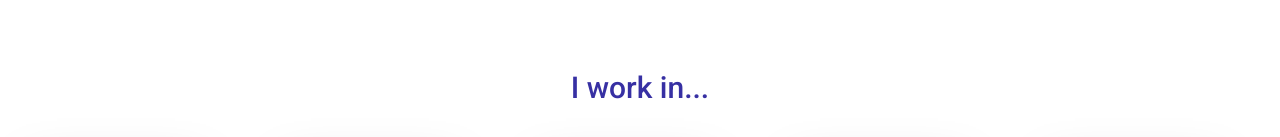
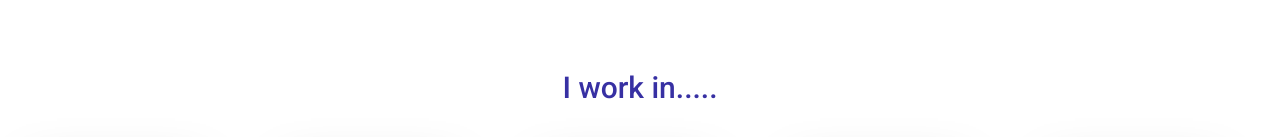
Before and after one commit to developersajeeb/code-stack-client, a React (Vite) app: page / in a window 1280 px wide. Shown: the part 1295-1432 px from the top of the page. Built offline with nearby package versions, Linux system fonts and the light colour scheme.

Commit message:
discover review

```diff
--- a/src/components/Discover/Discover.tsx
+++ b/src/components/Discover/Discover.tsx
@@ -8,7 +8,7 @@ const Discover = () => {
 
 
         <>
-            <h1 className="text-3xl text-center text-indigo-800 font-medium">I work in...</h1>
+            <h1 className="text-3xl text-center text-indigo-800 font-medium">I work in.....</h1>
             <div className='max-w-[1240px] mx-auto grid md:grid-cols-3 lg:grid-cols-5 gap-8'>
                 <div className="card w-48 bg-base-300 shadow-2xl rounded-lg hover:scale-105 duration-300 mt-8">
                     <figure className="px-10 pt-10">
```
